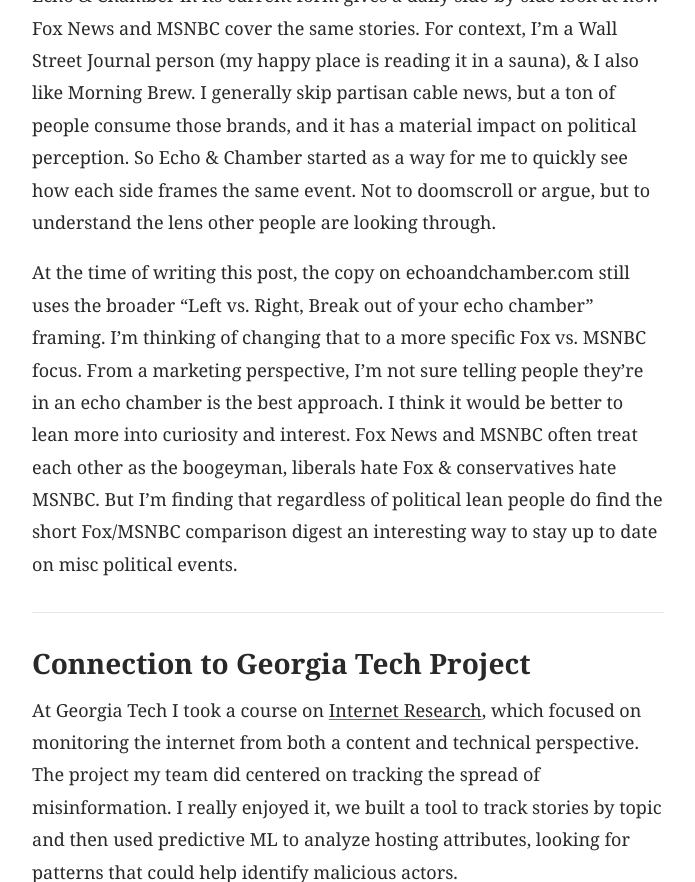
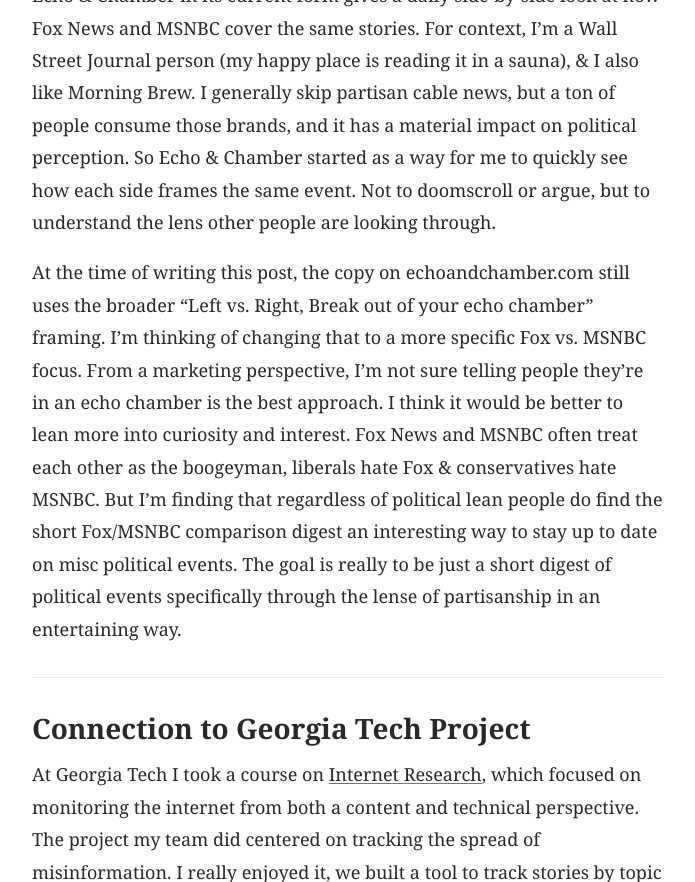
Before and after one commit to michael-koscak/michael-koscak.github.io, a Jekyll site: the page built from _posts/2025-11-02-echo-and-chamber.md, in a window 1280 px wide and 900 px high, scrolled down 1116 px, cut to the strip 0-882 px from the top of the window. Shown: the whole strip, without its empty margins (292-987 px from the left). Built offline with Jekyll 4.4.1, drawn with Linux system fonts in a browser that asks for light colours; some of the changed text lies outside the part shown.

Commit message:
minor updates

```diff
--- a/_posts/2025-11-02-echo-and-chamber.md
+++ b/_posts/2025-11-02-echo-and-chamber.md
@@ -35,7 +35,7 @@
 
 Echo & Chamber in its current form gives a daily side-by-side look at how Fox News and MSNBC cover the same stories. For context, I'm a Wall Street Journal person (my happy place is reading it in a sauna), & I also like Morning Brew. I generally skip partisan cable news, but a ton of people consume those brands, and it has a material impact on political perception. So Echo & Chamber started as a way for me to quickly see how each side frames the same event. Not to doomscroll or argue, but to understand the lens other people are looking through.
 
-At the time of writing this post, the copy on echoandchamber.com still uses the broader "Left vs. Right, Break out of your echo chamber" framing. I'm thinking of changing that to a more specific Fox vs. MSNBC focus. From a marketing perspective, I'm not sure telling people they're in an echo chamber is the best approach. I think it would be better to lean more into curiosity and interest. Fox News and MSNBC often treat each other as the boogeyman, liberals hate Fox & conservatives hate MSNBC. But I'm finding that regardless of political lean people do find the short Fox/MSNBC comparison digest an interesting way to stay up to date on misc political events.
+At the time of writing this post, the copy on echoandchamber.com still uses the broader "Left vs. Right, Break out of your echo chamber" framing. I'm thinking of changing that to a more specific Fox vs. MSNBC focus. From a marketing perspective, I'm not sure telling people they're in an echo chamber is the best approach. I think it would be better to lean more into curiosity and interest. Fox News and MSNBC often treat each other as the boogeyman, liberals hate Fox & conservatives hate MSNBC. But I'm finding that regardless of political lean people do find the short Fox/MSNBC comparison digest an interesting way to stay up to date on misc political events.  The goal is really to be just a short digest of political events specifically through the lense of partisanship in an entertaining way.
 
 ---
 
@@ -629,6 +629,6 @@
 
 ## Conclusion
 
-Overall this has been a fun project and I learned a lot, hopefully you enjoyed reading about it.  For my next post I plan to talk about some of what I learned using AI coding tools.  Could certainly have gone way deeper here but this is long enough as it is, thanks for reading!!
+Overall this has been a fun project and I learned a lot, hopefully you enjoyed reading about it.  The next learning for me here is how to market the idea without spending money.  For my next post I plan to talk about some of what I learned using AI coding tools.  Could certainly have gone way deeper here but this is long enough as it is, thanks for reading!!
 
 - Mike
```
